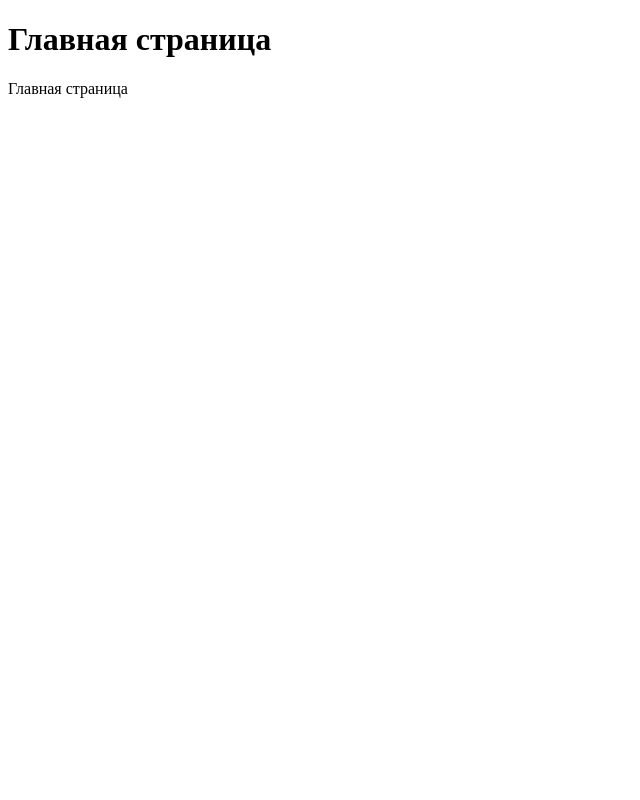
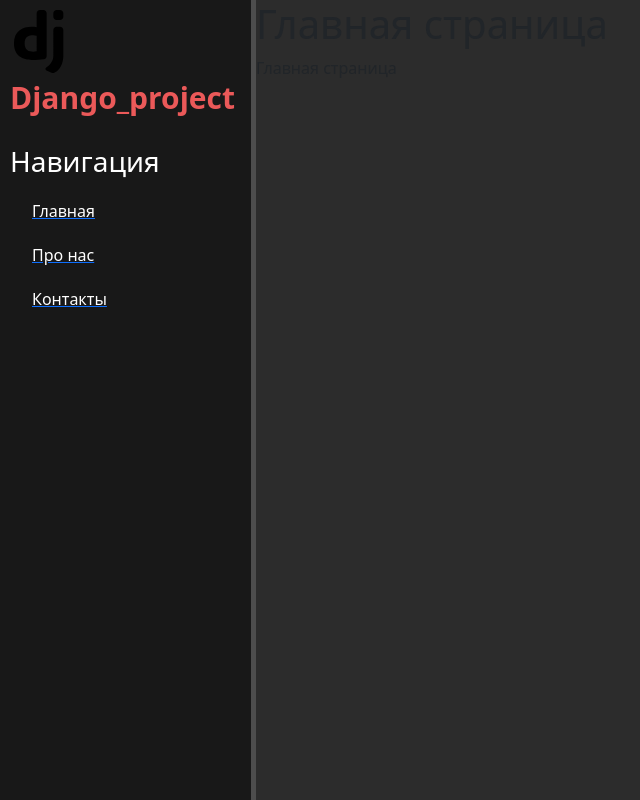
Before and after one commit to KhramovKhramov/django_web_app, a Django app: page / in a window 1280 px wide. Shown: the whole page, without its empty margins (0-640 px from the left). Run offline with Django 4.2, Linux system fonts and the light colour scheme.

Commit message:
feature: static and css added

```diff
--- a/django_project/main/templates/main/base.html
+++ b/django_project/main/templates/main/base.html
@@ -1,3 +1,4 @@
+{% load static %}
 <!DOCTYPE html>
 <html lang="en">
 <head>
@@ -5,9 +6,23 @@
     <meta http-equiv="X-UA-Compatible" content="IE=edge">
     <meta name="viewport" content="width=device-width, initial-scale=1.0">
     <title>{% block title %}{% endblock %}</title>
+    <link rel="stylesheet" href="https://cdn.jsdelivr.net/npm/bootstrap@5.2.0/dist/css/bootstrap.min.css">
+    <link rel="stylesheet" href="{% static 'main/css/main.css' %}">
 </head>
 <body>
-    {% block content%}
-    {% endblock %}
+    <aside>
+        <img src="{% static 'main/img/django.svg' %}" alt="Лого">
+        <span class="logo">Django_project</span>
+        <h3>Навигация</h3>
+        <ul>
+            <a href="{% url 'main' %}"><li>Главная</li></a>
+            <a href="{% url 'about' %}"><li>Про нас</li></a>
+            <a href=""><li>Контакты</li></a>
+        </ul>
+    </aside>
+    <main>
+        {% block content%}
+        {% endblock %}
+    </main>
 </body>
 </html>
```
